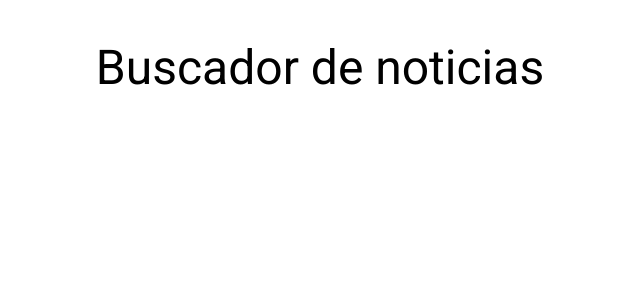
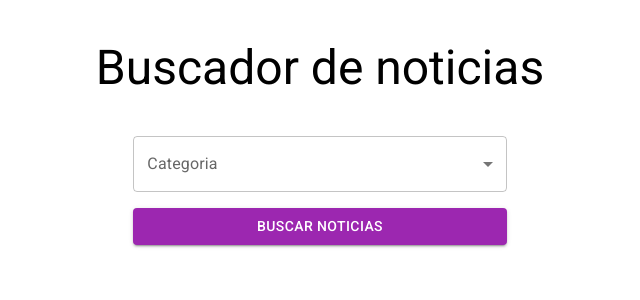
Before and after one commit to jocnn/noticias_categorias, a React (Vite) app: page / in a window 1280 px wide. Shown: the top 300 px of the page, without its empty margins (320-960 px from the left). Built offline with nearby package versions, Linux system fonts and the light colour scheme.

Commit message:
usando mui en el formulario

```diff
--- a/src/App.jsx
+++ b/src/App.jsx
@@ -1,4 +1,6 @@
 import { Container, Grid, Typography } from '@mui/material';
+
+import Formulario from './components/Formulario';
 
 function App() {
 
@@ -14,6 +16,18 @@ function App() {
           Buscador de noticias
         </Typography>
       </header>
+
+      <Grid
+        container
+        spacing={2}
+        direction="row"
+        justifyContent="center"
+        alignItems="center"
+      >
+        <Grid item xs={12} md={6} lg={4} >
+          <Formulario />
+        </Grid>
+      </Grid>
     </Container>
   )
 }
--- /dev/null
+++ b/src/components/Formulario.jsx
@@ -0,0 +1,48 @@
+import { FormControl, InputLabel, Select, MenuItem, Button, Box } from '@mui/material'
+
+const CATEGORIAS = [
+  { value: 'general', label: 'General'},
+  { value: 'business', label: 'Negocios'},
+  { value: 'entertainment', label: 'Entretenimiento'},
+  { value: 'health', label: 'Salud'},
+  { value: 'science', label: 'Ciencia'},
+  { value: 'sports', label: 'Deportes'},
+  { value: 'technology', label: 'Tecnología'},
+]
+
+const Formulario = () => {
+  return (
+    <form >
+      <FormControl fullWidth={true}>
+        <InputLabel>Categoria</InputLabel>
+        <Select
+          label="Categoria"
+        >
+          {
+            CATEGORIAS.map( categoria => (
+              <MenuItem
+                key={categoria.value}
+                value={categoria.value}
+              >
+                {categoria.label}
+              </MenuItem>
+            ))
+          }
+        </Select>
+        <Box
+          sx={{ marginTop: 2, width: '100%'  }}
+        >
+          <Button
+            fullWidth
+            variant="contained"
+            color="secondary"
+          >
+            Buscar Noticias
+          </Button>
+        </Box>
+      </FormControl>
+    </form>
+  )
+}
+
+export default Formulario
```
